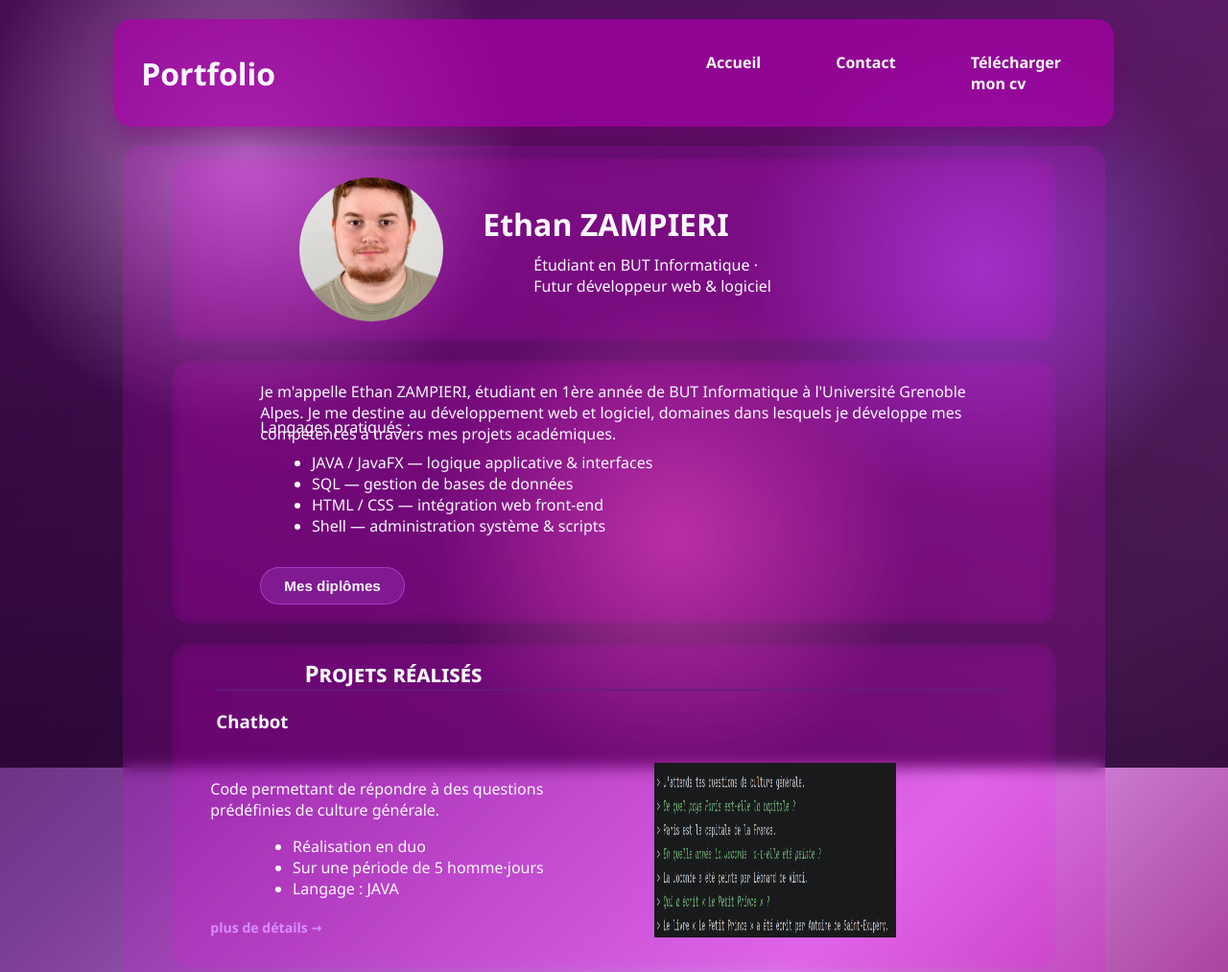
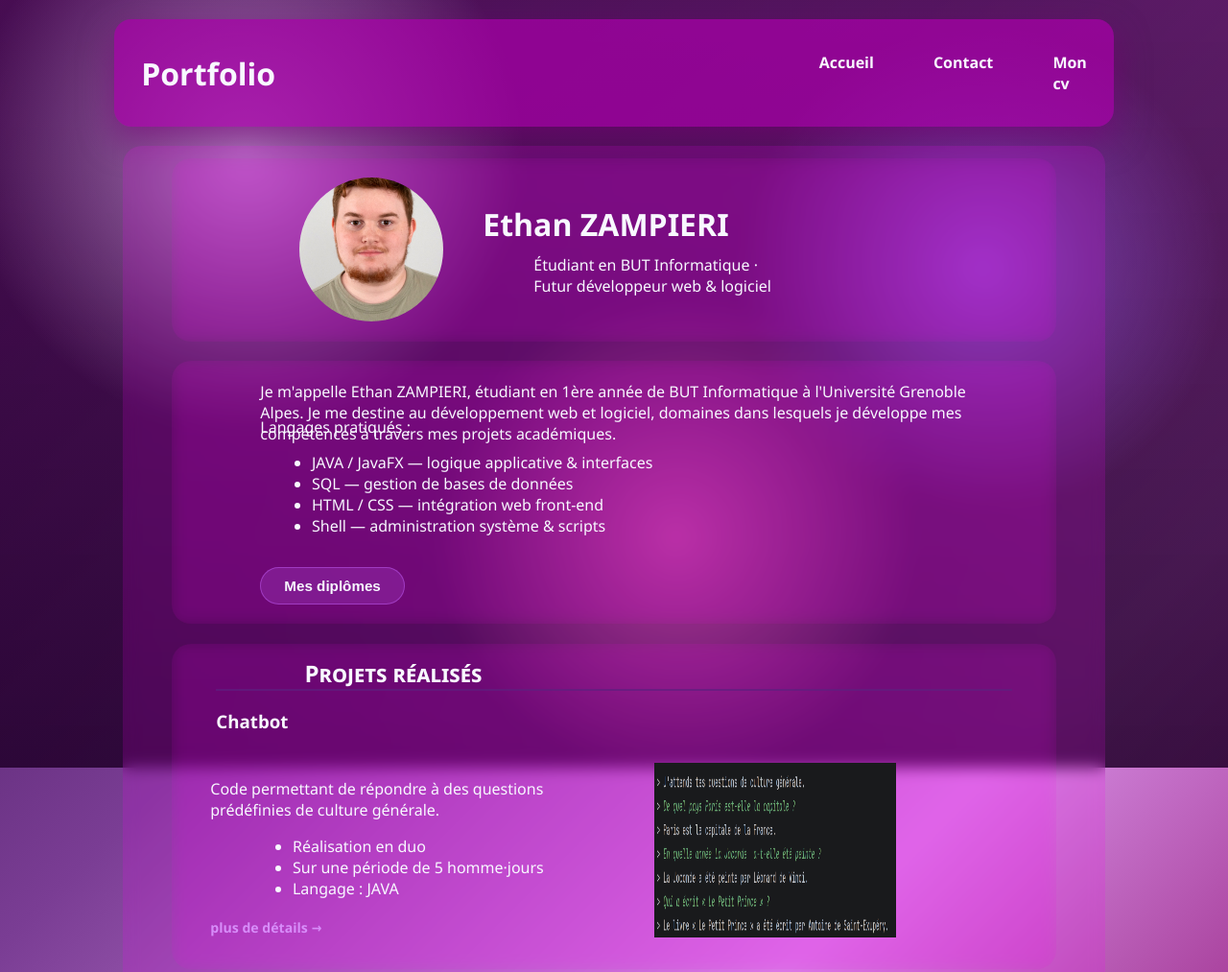
Before and after one commit to nahte730/nahte730.github.io, a plain HTML site: page index.html in a window 1280 px wide. Shown: the top 1013 px of the page at 96% size. Drawn offline with Linux system fonts and the light colour scheme.

Commit message:
Update index.html

```diff
--- a/index.html
+++ b/index.html
@@ -15,7 +15,7 @@
             <ul>
                 <li><a href="Untitled-1.html">Accueil</a></li>
                 <li><a href="#contact">Contact</a></li>
-                <li><a href="Download_cv.html">Télécharger mon cv</a></li>
+                <li><a href="Download_cv.html">Mon cv</a></li>
             </ul>
         </nav>
     </header>
```
